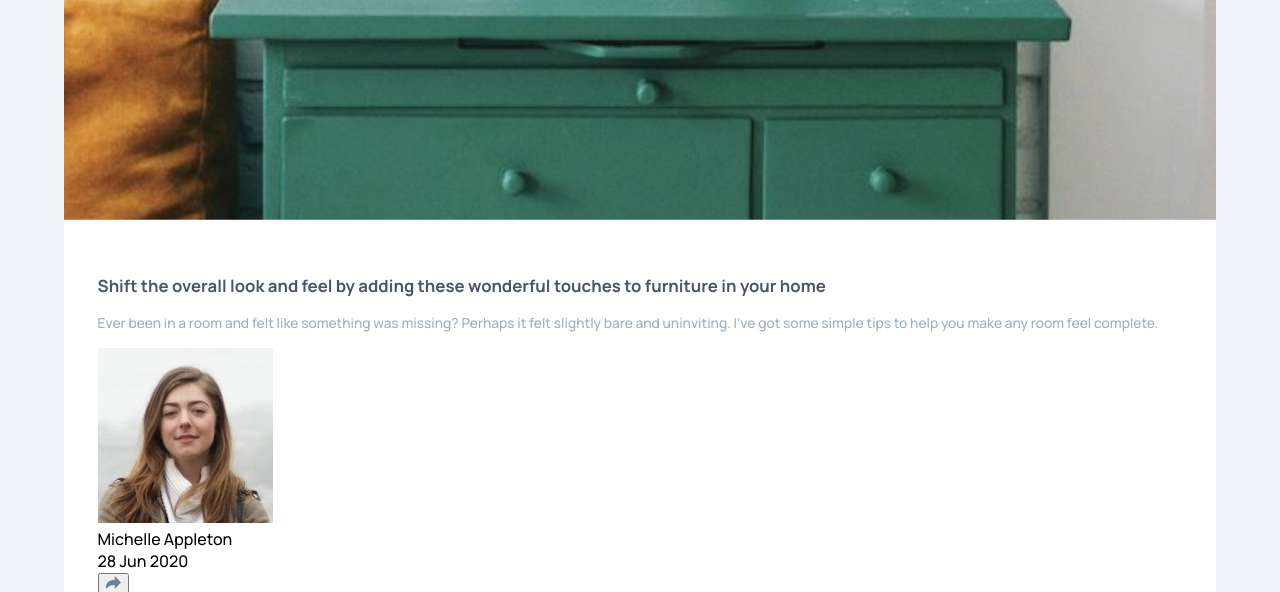
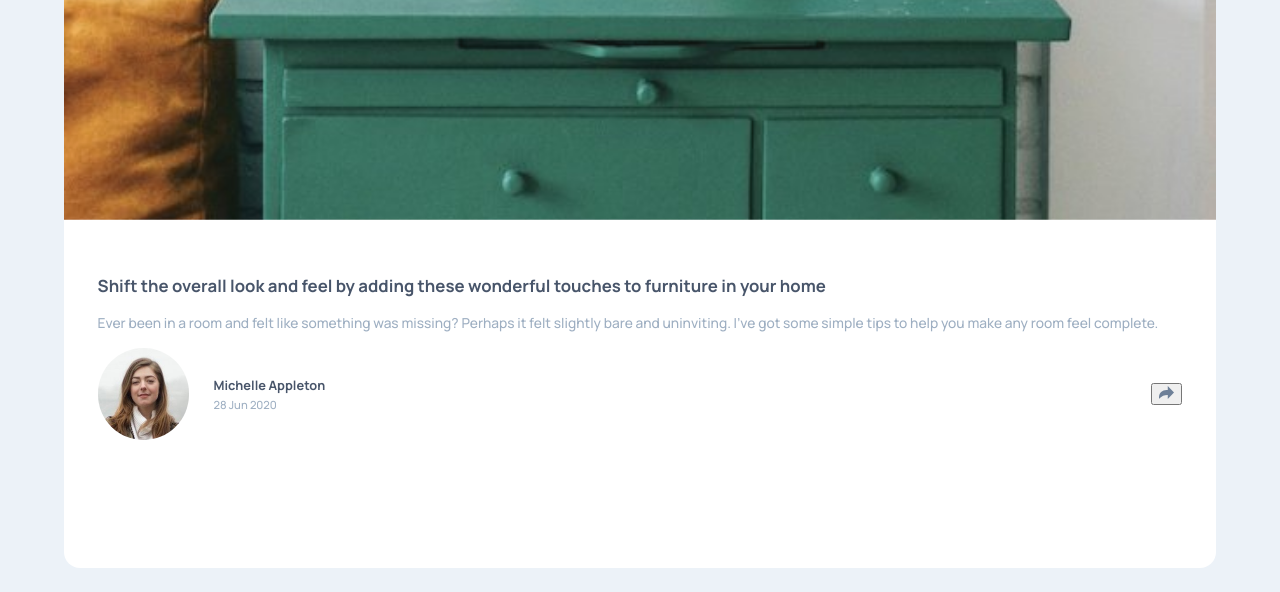
Before and after one commit to rainof/article-preview-component-project, a website: page index.html in a window 1280 px wide. Shown: the part 560-1152 px from the top of the page. Drawn offline with Linux system fonts and the light colour scheme.

Commit message:
style: adjust positioning and appearance of author information

```diff
--- a/index.html
+++ b/index.html
@@ -40,10 +40,10 @@
               alt="Michelle"
               class="author_image"
             />
-            <div class="author_info">
-              <div class="author_name">Michelle Appleton</div>
-              <div class="author_date">28 Jun 2020</div>
-            </div>
+          </div>
+          <div class="author_info">
+            <div class="author_name">Michelle Appleton</div>
+            <div class="author_date">28 Jun 2020</div>
           </div>
           <div class="card_share">
             <button id="share_button">
@@ -53,7 +53,7 @@
                 class="share_icon"
               />
             </button>
-            <div class="share_dropdown">
+            <!-- <div class="share_dropdown">
               <button class="share_dropdown_item">
                 <img
                   src="./images/icon-facebook.svg"
@@ -75,7 +75,7 @@
                   class="share_dropdown_icon"
                 />
               </button>
-            </div>
+            </div> -->
           </div>
         </div>
       </div>
--- a/src/styles.css
+++ b/src/styles.css
@@ -61,3 +61,50 @@
     line-height: 1.2rem;
     margin: 1rem 0;
 }
+
+.card_footer {
+    display: flex;
+    flex-direction: row;
+    align-items: center;
+    /* width: 100%; */
+}
+
+.card_author {
+    display: flex;
+    flex-direction: row;
+    justify-content: space-between;
+    align-items: center;
+    /* margin: 1rem 0; */
+    width: 7rem;
+    margin-right: 1.5rem;
+}
+
+.author_image {
+    width: 100%;
+    height: auto;
+    border-radius: 50%;
+    object-fit: cover;
+    object-position: center;
+}
+
+.author_info {
+    display: flex;
+    flex-direction: column;
+    justify-content: center;
+    align-items: start;
+    margin-right: 3rem;
+    width: 100%;
+}
+
+.author_name {
+    color: var(--very-dark-grayish-blue);
+    font-size: 0.8rem;
+    font-weight: 700;
+}
+
+.author_date {
+    color: var(--grayish-blue);
+    font-size: 0.7rem;
+    font-weight: 400;
+    margin-top: 0.2rem;
+}
```
